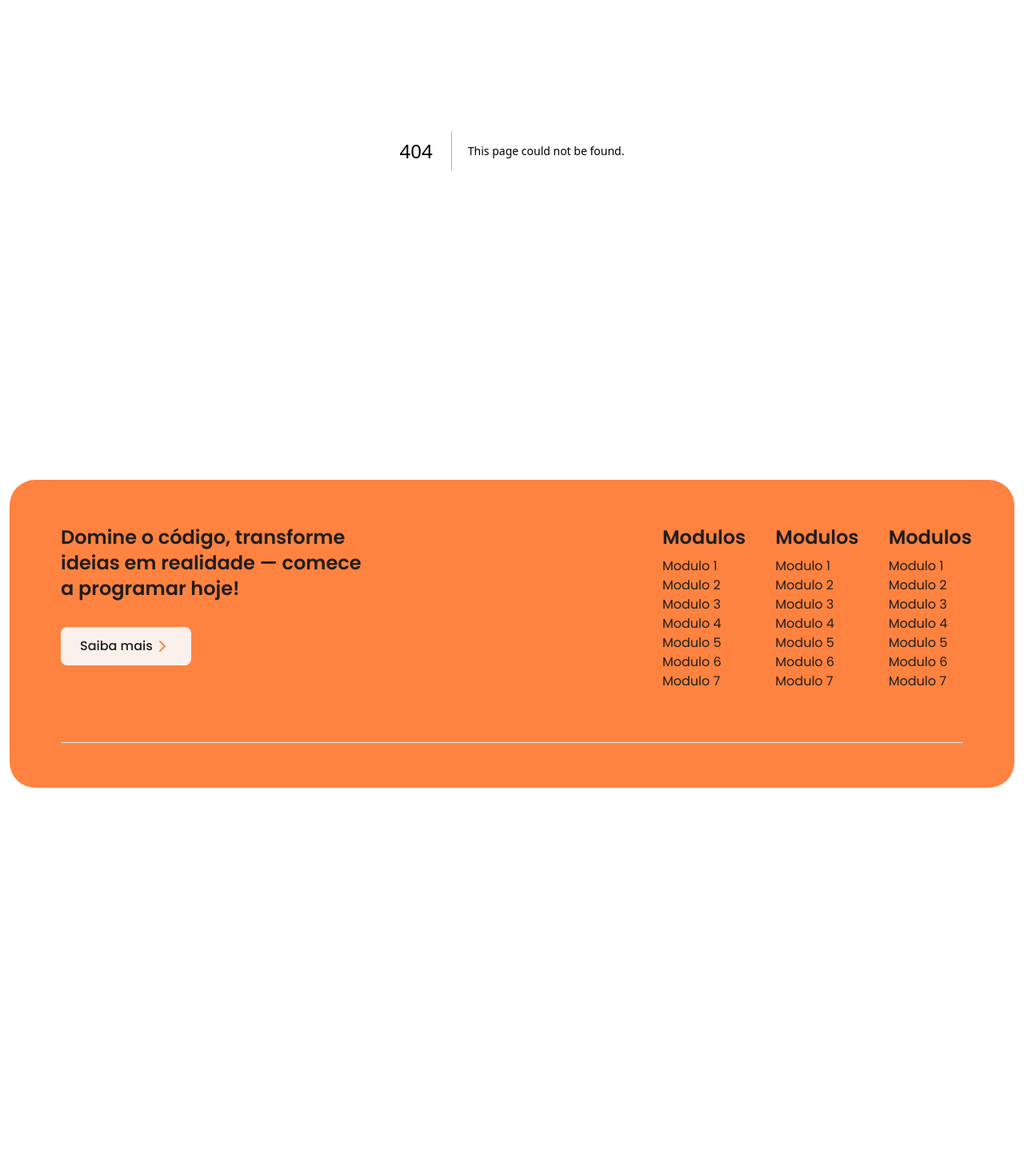
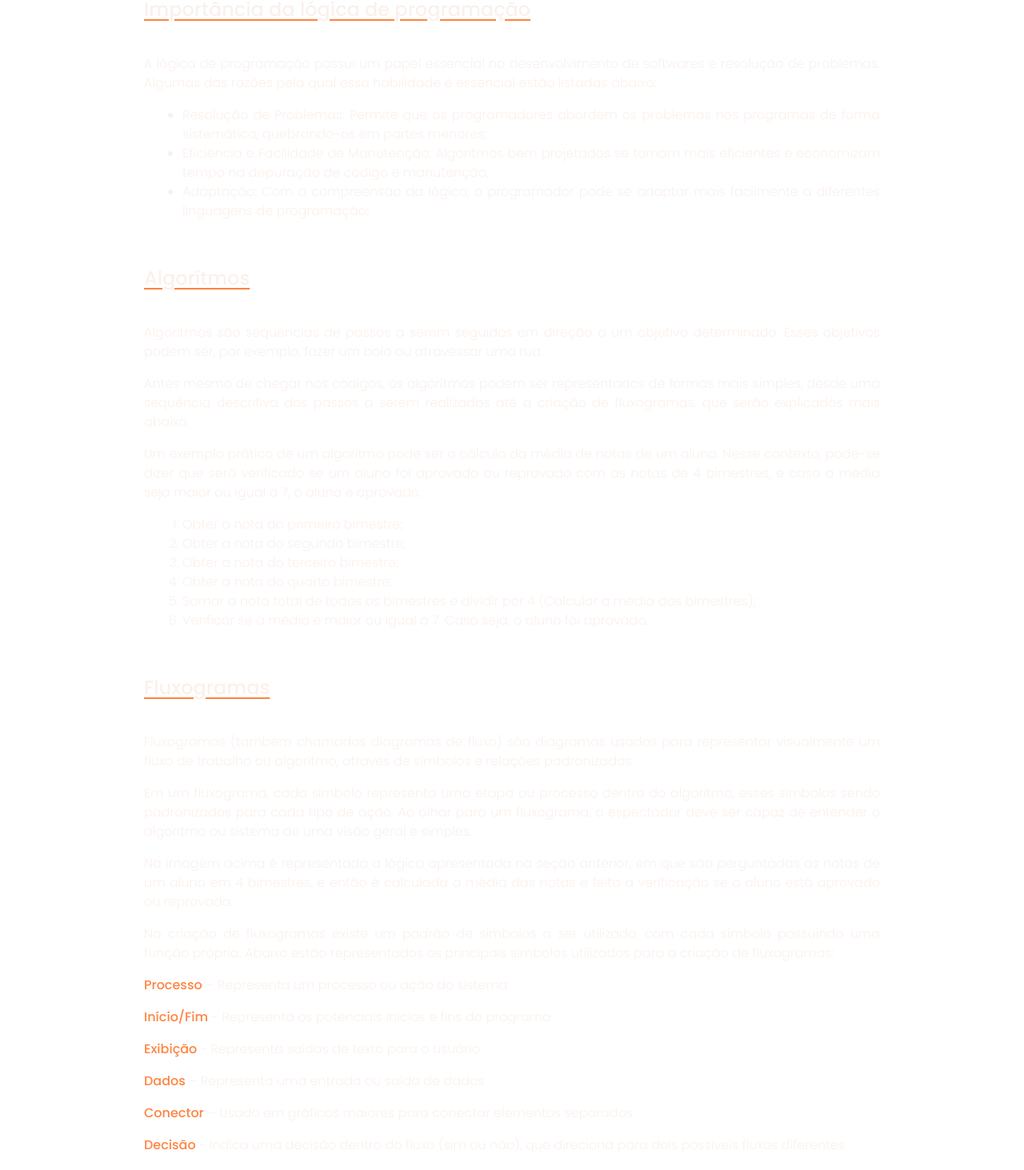
Before and after one commit to kauesandrade/BugHunters, a Next.js app: page /conteudos/Modulo1 in a window 1280 px wide. Before the commit this address had no page. Shown: the part 212-1675 px from the top of the page at 80% size. Before the commit the page ends 1209 px from the top, so only its background shows below. Built offline with nearby package versions, Linux system fonts and the light colour scheme.

Commit message:
Básico pronto, falta adicionar imagens e alguns detalhes

```diff
--- /dev/null
+++ b/src/app/conteudos/Modulo1/page.tsx
@@ -0,0 +1,89 @@
+
+const Modulo1 = () => {
+    return (
+        <>
+            <section className="text-white px-[180px] text-justify font-light flex flex-col gap-14">
+                <div className="flex flex-col gap-10">
+                    <h2 className="text-4xl font-semibold">Lógica de Programação</h2>
+                    <div className="flex flex-col gap-4">
+                        <p>A lógica de programação é o conjunto de regras e técnicas utilizadas pelos programadores para o desenvolvimento de sistemas, e a habilidade de pensar de forma lógica e estruturada, decompondo um sistema complexo em etapas mais simples.</p>
+                    </div>
+                </div>
+
+                <div className="flex flex-col gap-10">
+                    <h4 className="text-2xl font-medium underline underline-offset-4 decoration-orange">Importância da lógica de programação</h4>
+                    <div className="flex flex-col gap-4">
+                        <p>A lógica de programação possui um papel essencial no desenvolvimento de softwares e resolução de problemas. Algumas das razões pela qual essa habilidade é essencial estão listadas abaixo:</p>
+                        <ul className="list-disc list pl-12">
+                            <li>Resolução de Problemas: Permite que os programadores abordem os problemas nos programas de forma sistemática, quebrando-os em partes menores;</li>
+                            <li>Eficiência e Facilidade de Manutenção: Algoritmos bem projetados se tornam mais eficientes e economizam tempo na depuração de código e manutenção; </li>
+                            <li>Adaptação: Com a compreensão da lógica, o programador pode se adaptar mais facilmente a diferentes linguagens de programação;</li>
+                        </ul>
+                    </div>
+                </div>
+
+                <div className="flex flex-col gap-10">
+                    <h4 className="text-2xl font-medium underline underline-offset-4 decoration-orange">Algorítmos</h4>
+                    <div className="flex flex-col gap-4">
+                        <p>Algoritmos são sequências de passos a serem seguidos em direção a um objetivo determinado. Esses objetivos podem ser, por exemplo, fazer um bolo ou atravessar uma rua.</p>
+                        <p>Antes mesmo de chegar nos códigos, os algoritmos podem ser representados de formas mais simples, desde uma sequência descritiva dos passos a serem realizados até a criação de fluxogramas, que serão explicados mais abaixo.</p>
+                        <p>Um exemplo prático de um algoritmo pode ser o cálculo da média de notas de um aluno. Nesse contexto, pode-se dizer que será verificado se um aluno foi aprovado ou reprovado com as notas de 4 bimestres, e caso a média seja maior ou igual à 7, o aluno é aprovado.</p>
+                        <ol className="list-decimal list pl-12">
+                            <li>Obter a nota do primeiro bimestre;</li>
+                            <li>Obter a nota do segundo bimestre;</li>
+                            <li>Obter a nota do terceiro bimestre;</li>
+                            <li>Obter a nota do quarto bimestre;</li>
+                            <li>Somar a nota total de todos os bimestres e dividir por 4 (Calcular a média dos bimestres);</li>
+                            <li>Verificar se a média é maior ou igual à 7. Caso seja, o aluno foi aprovado.</li>
+                        </ol>
+                    </div>
+                </div>
+
+                <div className="flex flex-col gap-10">
+                    <h4 className="text-2xl font-medium underline underline-offset-4 decoration-orange">Fluxogramas</h4>
+                    <div className="flex flex-col gap-4">
+                        <p>Fluxogramas (também chamados diagramas de fluxo) são diagramas usados para representar visualmente um fluxo de trabalho ou algoritmo, através de símbolos e relações padronizadas.</p>
+                        <p>Em um fluxograma, cada símbolo representa uma etapa ou processo dentro do algoritmo, esses símbolos sendo padronizados para cada tipo de ação. Ao olhar para um fluxograma, o espectador deve ser capaz de entender o algoritmo ou sistema de uma visão geral e simples.</p>
+
+                        {/* Aqui vai uma imagem dos fluxogramas */}
+
+                        <p>Na imagem acima é representada a lógica apresentada na seção anterior, em que são perguntadas as notas de um aluno em 4 bimestres, e então é calculada a média das notas e feita a verificação se o aluno está aprovado ou reprovado.</p>
+                        <p>Na criação de fluxogramas existe um padrão de símbolos a ser utilizado, com cada símbolo possuindo uma função própria. Abaixo estão representados os principais símbolos utilizados para a criação de fluxogramas:</p>
+
+                        <div className="flex flex-row gap-12 items-center">
+                            <p><span className="font-medium text-orange">Processo</span> – Representa um processo ou ação do sistema</p>
+                        </div>
+
+                        <div className="flex flex-row gap-12 items-center">
+                            <p><span className="font-medium text-orange">Início/Fim</span> - Representa os potenciais inícios e fins do programa </p>
+                        </div>
+
+                        <div className="flex flex-row gap-12 items-center">
+                            <p><span className="font-medium text-orange">Exibição</span> - Representa saídas de texto para o usuário</p>
+                        </div>
+
+                        <div className="flex flex-row gap-12 items-center">
+                            <p><span className="font-medium text-orange">Dados</span> – Representa uma entrada ou saída de dados</p>
+                        </div>
+
+                        <div className="flex flex-row gap-12 items-center">
+                            <p><span className="font-medium text-orange">Conector</span> – Usado em gráficos maiores para conectar elementos separados</p>
+                        </div>
+
+                        <div className="flex flex-row gap-12 items-center">
+                            <p><span className="font-medium text-orange">Decisão</span> - Indica uma decisão dentro do fluxo (sim ou não), que direciona para dois possíveis fluxos diferentes </p>
+                        </div>
+
+                        <div className="flex flex-row gap-12 items-center">
+                            <p><span className="font-medium text-orange">Documento</span> – Representa a entrada ou saída de algum documento</p>
+                        </div>
+
+                        <p>Em projetos de software, fluxogramas são muito úteis para definir o escopo inicial e a maior parte das lógicas que serão feitas nele. Algumas das ferramentas mais comuns para a criação de fluxogramas são o <a className="text-orange underline decoration-orange" href="https://app.diagrams.net/">draw.io</a> e o <a className="text-orange underline decoration-orange" href="https://www.lucidchart.com/">Lucidchart</a>.</p>
+                    </div>
+                </div>
+            </section>
+        </>
+    )
+}
+
+export default Modulo1;
--- a/src/app/page.tsx
+++ b/src/app/page.tsx
@@ -2,11 +2,13 @@ import Cover from '@/components/home/cover';
 import Banner from '@/components/home/banner';
 import { Lightbulb, Section } from 'lucide-react';
 import SectionModulos from '@/components/section-modulos';
+import Modulo1 from './conteudos/Modulo1/page';
 
 export default function Home() {
   return (
     <>
     <Cover />
+    <Modulo1 />
     <Banner />
     <SectionModulos
       title="Módulos"
```
